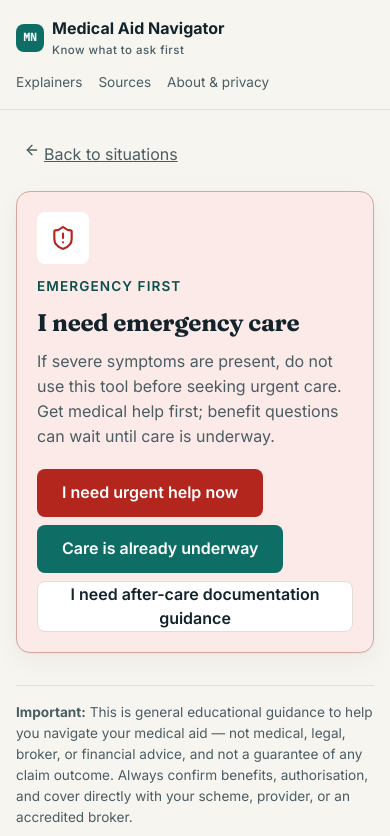
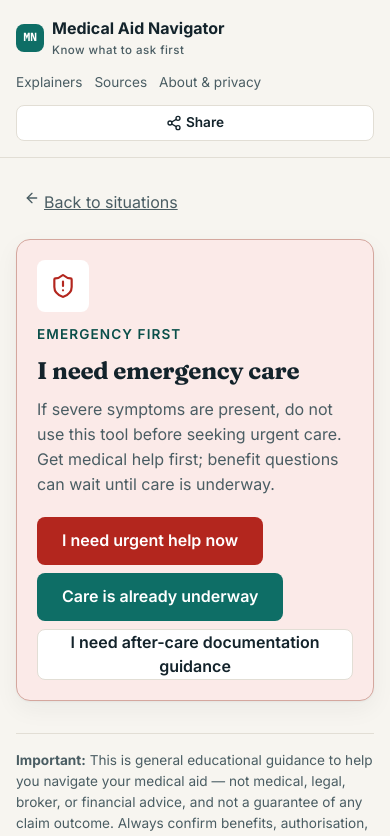
Before and after one commit to justinunderhill/medical_aid_navigator, a Next.js app: page /scenario/emergency-care in a window 390 px wide. Shown: the top 836 px of the page. Built offline with nearby package versions, Linux system fonts and the light colour scheme.

Commit message:
Add sharing and improve feedback CTA

```diff
--- a/src/app/feedback/page.tsx
+++ b/src/app/feedback/page.tsx
@@ -6,7 +6,7 @@ import Link from 'next/link';
 import { Disclaimer } from '@/components/Disclaimer';
 
 const FEEDBACK_PRIVACY_NOTE =
-  'Please do not enter your ID number, medical aid member number, full address, or highly sensitive clinical details. A general description is enough.';
+  'Please DO NOT enter your ID number, medical aid member number, full address, or highly sensitive clinical details. A general description is enough.';
 
 function FeedbackForm() {
   const params = useSearchParams();
--- a/src/components/ScenarioFlow.tsx
+++ b/src/components/ScenarioFlow.tsx
@@ -11,7 +11,7 @@ import { Disclaimer } from '@/components/Disclaimer';
 type AnswerValue = string | boolean | string[];
 
 const FREE_TEXT_PRIVACY_NOTICE =
-  'Please do not enter your ID number, medical aid member number, full address, or highly sensitive clinical details. A general description is enough.';
+  'Please DO NOT enter your ID number, medical aid member number, full address, or highly sensitive clinical details. A general description is enough.';
 
 interface EmergencyPayload {
   headline: string;
@@ -151,8 +151,16 @@ export function ScenarioFlow({ scenario }: { scenario: Scenario }) {
           <>
             <ChecklistView checklist={checklist} />
             <div className="feedback-cta">
-              <strong>Was this useful? Help improve the MVP.</strong>
-              <Link href={`/feedback?scenario=${scenario.id}`}>Share quick feedback</Link>
+              <div>
+                <p className="eyebrow">MVP feedback</p>
+                <strong>Was this useful? Help improve the MVP.</strong>
+                <p className="small muted">
+                  A quick note helps us improve the scenarios, wording, and checklists.
+                </p>
+              </div>
+              <Link className="btn btn-primary" href={`/feedback?scenario=${scenario.id}`}>
+                Share feedback
+              </Link>
             </div>
           </>
         )}
--- /dev/null
+++ b/src/components/ShareButton.tsx
@@ -0,0 +1,99 @@
+'use client';
+
+import { useMemo, useState } from 'react';
+import { Check, Copy, Share2 } from 'lucide-react';
+
+const SHARE_TITLE = 'Medical Aid Navigator';
+const SHARE_TEXT =
+  'A free tool to help South African medical aid members know what to ask, check, and document.';
+const FALLBACK_URL = 'https://medical-aid-navigator.vercel.app/';
+
+function currentShareUrl() {
+  if (typeof window === 'undefined') return FALLBACK_URL;
+  return window.location.href || FALLBACK_URL;
+}
+
+export function ShareButton() {
+  const [open, setOpen] = useState(false);
+  const [copied, setCopied] = useState(false);
+  const url = currentShareUrl();
+
+  const links = useMemo(() => {
+    const encodedUrl = encodeURIComponent(url);
+    const encodedText = encodeURIComponent(`${SHARE_TEXT} ${url}`);
+    const encodedTitle = encodeURIComponent(SHARE_TITLE);
+
+    return [
+      {
+        label: 'WhatsApp',
+        href: `https://wa.me/?text=${encodedText}`,
+      },
+      {
+        label: 'Facebook',
+        href: `https://www.facebook.com/sharer/sharer.php?u=${encodedUrl}`,
+      },
+      {
+        label: 'X',
+        href: `https://twitter.com/intent/tweet?text=${encodedText}`,
+      },
+      {
+        label: 'LinkedIn',
+        href: `https://www.linkedin.com/sharing/share-offsite/?url=${encodedUrl}&title=${encodedTitle}`,
+      },
+    ];
+  }, [url]);
+
+  const share = async () => {
+    if (navigator.share) {
+      try {
+        await navigator.share({ title: SHARE_TITLE, text: SHARE_TEXT, url });
+        return;
+      } catch {
+        // If the user cancels or native sharing is unavailable, keep the menu usable.
+      }
+    }
+    setOpen((value) => !value);
+  };
+
+  const copy = async () => {
+    try {
+      await navigator.clipboard.writeText(url);
+      setCopied(true);
+      setTimeout(() => setCopied(false), 1800);
+    } catch {
+      setCopied(false);
+    }
+  };
+
+  return (
+    <div className="share-menu">
+      <button
+        type="button"
+        className="share-trigger"
+        aria-expanded={open}
+        aria-controls="share-options"
+        onClick={share}
+      >
+        <Share2 size={16} />
+        Share
+      </button>
+
+      {open && (
+        <div id="share-options" className="share-panel">
+          <p className="share-panel-title">Share this page</p>
+          <div className="share-links">
+            {links.map((link) => (
+              <a key={link.label} href={link.href} target="_blank" rel="noreferrer">
+                {link.label}
+              </a>
+            ))}
+          </div>
+          <button type="button" className="share-copy" onClick={copy}>
+            {copied ? <Check size={15} /> : <Copy size={15} />}
+            {copied ? 'Copied link' : 'Copy link'}
+          </button>
+        </div>
+      )}
+    </div>
+  );
+}
--- a/src/components/SiteHeader.tsx
+++ b/src/components/SiteHeader.tsx
@@ -1,4 +1,5 @@
 import Link from 'next/link';
+import { ShareButton } from '@/components/ShareButton';
 
 export function SiteHeader() {
   return (
@@ -15,6 +16,7 @@ export function SiteHeader() {
         <Link href="/sources">Sources</Link>
         <Link href="/about">About &amp; privacy</Link>
       </nav>
+      <ShareButton />
     </header>
   );
 }
--- a/src/styles/globals.css
+++ b/src/styles/globals.css
@@ -1038,18 +1038,29 @@ ol.explainer-list li::before {
 .feedback-cta {
   display: flex;
   flex-wrap: wrap;
-  align-items: center;
+  align-items: flex-start;
   justify-content: space-between;
-  gap: var(--sp-2);
+  gap: var(--sp-4);
   margin-top: var(--sp-6);
-  padding: var(--sp-4);
-  border: 1px solid var(--line);
+  padding: var(--sp-5, 20px);
+  border: 1px solid color-mix(in srgb, var(--teal) 28%, var(--line));
   border-radius: var(--radius);
-  background: var(--surface);
+  background: linear-gradient(180deg, var(--teal-wash), var(--surface) 72%);
+  box-shadow: var(--shadow-card);
+}
+
+.feedback-cta strong {
+  display: block;
+  margin: var(--sp-1) 0 var(--sp-1);
+  font-size: 1.05rem;
 }
 
 .feedback-cta a {
-  font-weight: 600;
+  flex: none;
+}
+
+.feedback-cta p:last-child {
+  margin-bottom: 0;
 }
 
 /* ---- Code chip ---- */
@@ -1116,6 +1127,7 @@ label { display: block; font-weight: 500; margin-bottom: var(--sp-2); }
   display: flex;
   align-items: center;
   justify-content: space-between;
+  gap: var(--sp-4);
   max-width: var(--measure);
   margin: 0 auto;
   padding: var(--sp-4);
@@ -1173,15 +1185,118 @@ label { display: block; font-weight: 500; margin-bottom: var(--sp-2); }
   color: var(--teal-deep);
 }
 
-.nav-links { display: flex; gap: var(--sp-4); font-size: var(--fs-small); }
+.nav-links { display: flex; gap: var(--sp-4); font-size: var(--fs-small); margin-left: auto; }
 .nav-links a { color: var(--ink-soft); text-decoration: none; }
 .nav-links a:hover { color: var(--teal-deep); }
+
+.share-menu {
+  position: relative;
+  flex: none;
+}
+
+.share-trigger,
+.share-copy {
+  display: inline-flex;
+  align-items: center;
+  justify-content: center;
+  gap: var(--sp-1);
+  min-height: 36px;
+  border: 1px solid var(--line);
+  border-radius: var(--radius-sm);
+  background: var(--surface);
+  color: var(--ink);
+  font: inherit;
+  font-size: var(--fs-small);
+  font-weight: 600;
+  cursor: pointer;
+}
+
+.share-trigger {
+  padding: 0 var(--sp-3);
+}
+
+.share-trigger:hover,
+.share-copy:hover {
+  border-color: var(--teal);
+  color: var(--teal-deep);
+}
+
+.share-trigger:focus-visible,
+.share-copy:focus-visible,
+.share-links a:focus-visible {
+  outline: none;
+  box-shadow: var(--ring);
+}
+
+.share-panel {
+  position: absolute;
+  z-index: 20;
+  top: calc(100% + var(--sp-2));
+  right: 0;
+  width: min(82vw, 18rem);
+  padding: var(--sp-3);
+  border: 1px solid var(--line);
+  border-radius: var(--radius);
+  background: var(--surface);
+  box-shadow: var(--shadow-card);
+}
+
+.share-panel-title {
+  margin: 0 0 var(--sp-2);
+  color: var(--ink-soft);
+  font-size: var(--fs-small);
+  font-weight: 600;
+}
+
+.share-links {
+  display: grid;
+  grid-template-columns: 1fr 1fr;
+  gap: var(--sp-2);
+  margin-bottom: var(--sp-2);
+}
+
+.share-links a {
+  min-height: 36px;
+  display: inline-flex;
+  align-items: center;
+  justify-content: center;
+  border: 1px solid var(--line);
+  border-radius: var(--radius-sm);
+  color: var(--teal-deep);
+  text-decoration: none;
+  font-size: var(--fs-small);
+  font-weight: 600;
+}
+
+.share-links a:hover {
+  background: var(--teal-wash);
+}
+
+.share-copy {
+  width: 100%;
+  padding: 0 var(--sp-3);
+}
 
 @media (max-width: 520px) {
   .site-header {
     align-items: flex-start;
     gap: var(--sp-3);
     flex-direction: column;
+  }
+  .nav-links {
+    margin-left: 0;
+    flex-wrap: wrap;
+    gap: var(--sp-3);
+  }
+  .share-menu {
+    width: 100%;
+  }
+  .share-trigger {
+    width: 100%;
+  }
+  .share-panel {
+    left: 0;
+    right: auto;
   }
   .scenario-heading {
     align-items: flex-start;
```
